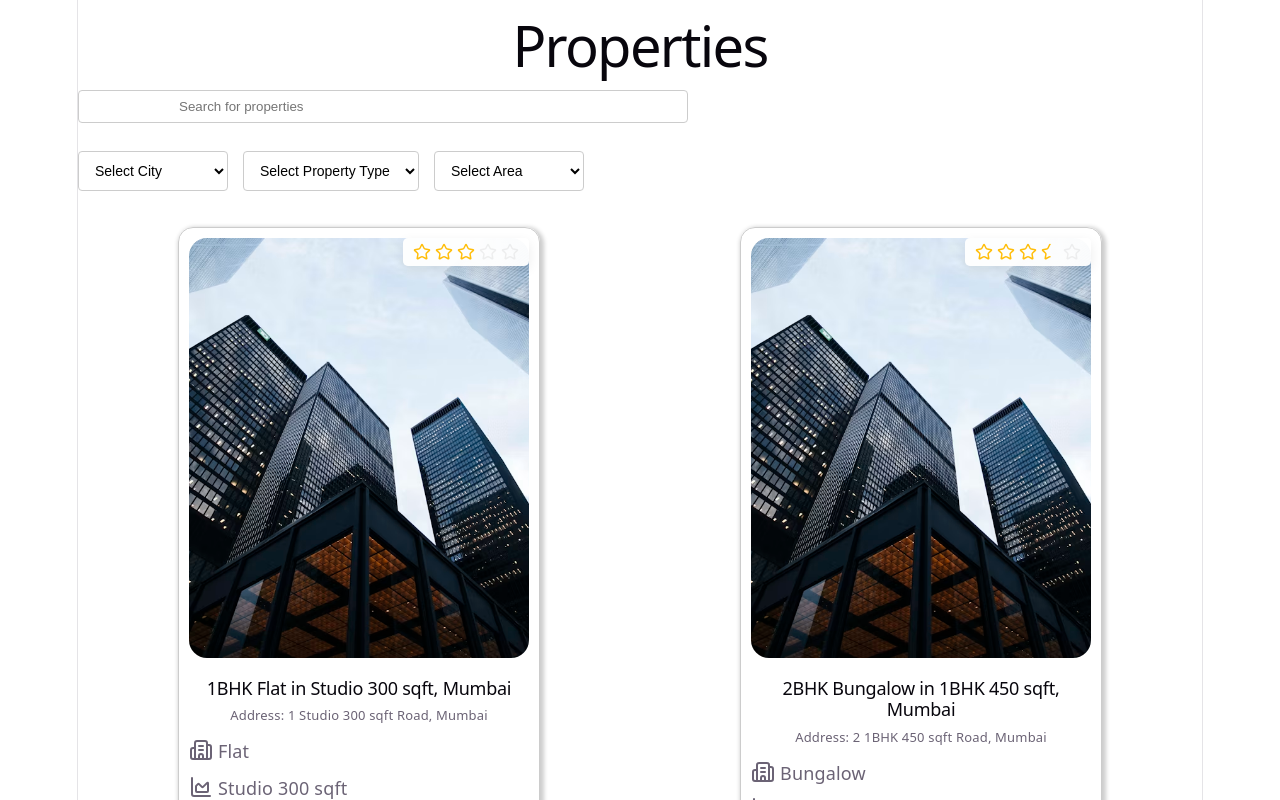
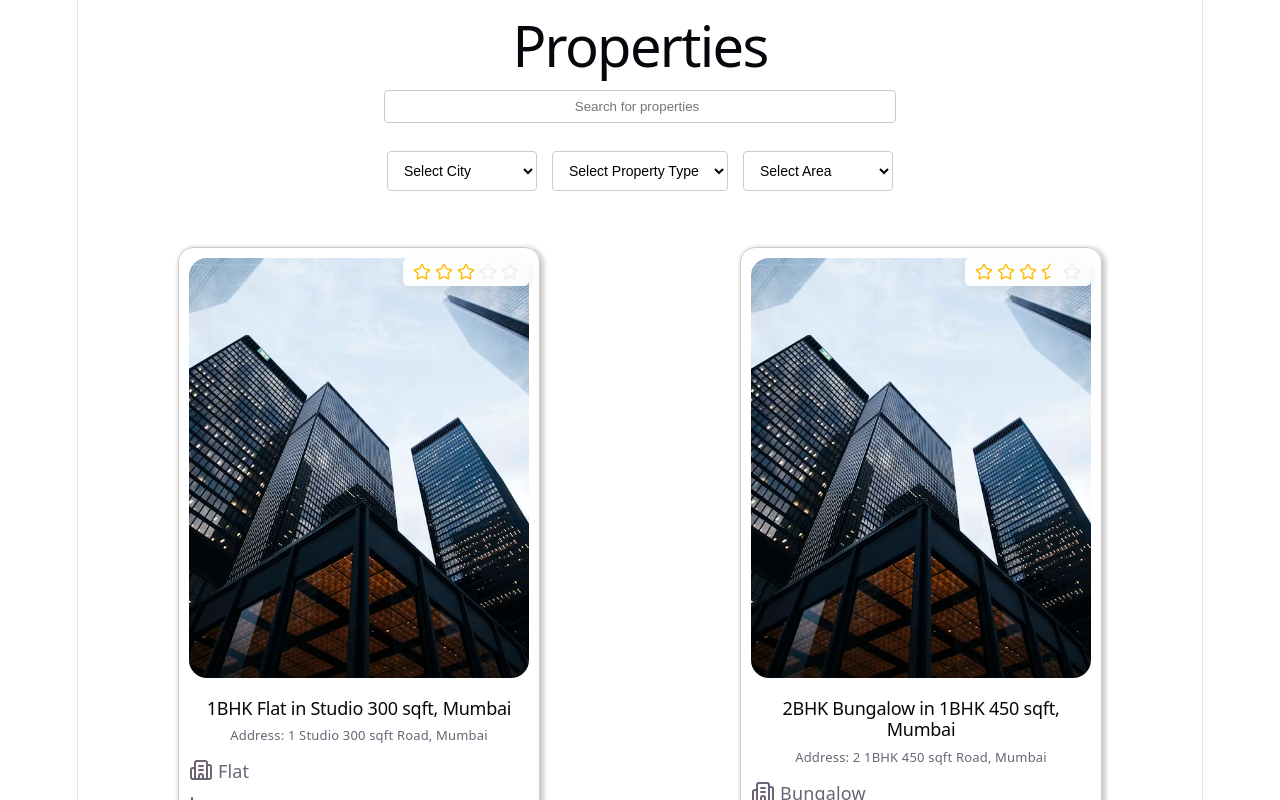
Before and after one commit to sakshi07bhosale/Easy-rent-react-app, a React (Vite) app: page /properties in a window 1280 px wide. Shown: the top 800 px of the page. Built offline with nearby package versions, Linux system fonts and the light colour scheme.

Commit message:
searchbar and dropdown position changed

```diff
--- a/src/components/Input/Input.css
+++ b/src/components/Input/Input.css
@@ -2,15 +2,19 @@
     display: flex;
     flex-direction: column;
     gap: 12px;
+    align-items: center;
+    justify-content: center;
+    margin: 20px 0;
 }
 
 .input-field {
     width: 500px;
     padding: 8px;
-    padding-left: 100px;
+    padding-left: 2px;
     margin-bottom: 16px;
-    border: 1px solid #ccc;
+    border: 1px solid #cdc6c6;
     border-radius: 4px;
+    text-align: center;
 }
 
 .filter-dropdowns {
@@ -18,6 +22,8 @@
     gap: 15px;
     margin-bottom: 16px;
     flex-wrap: wrap;
+    justify-content: center;
+    align-items: center;
 }
 
 .dropdown {
```
